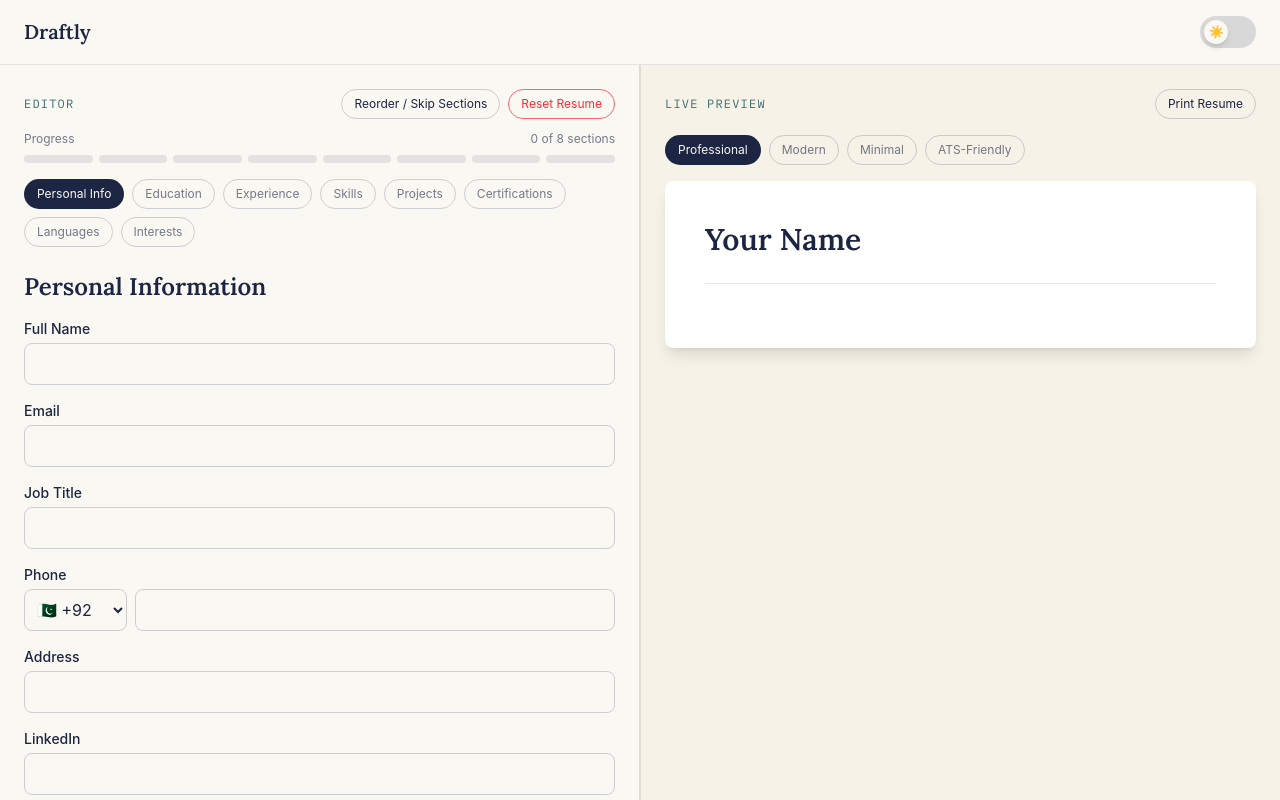
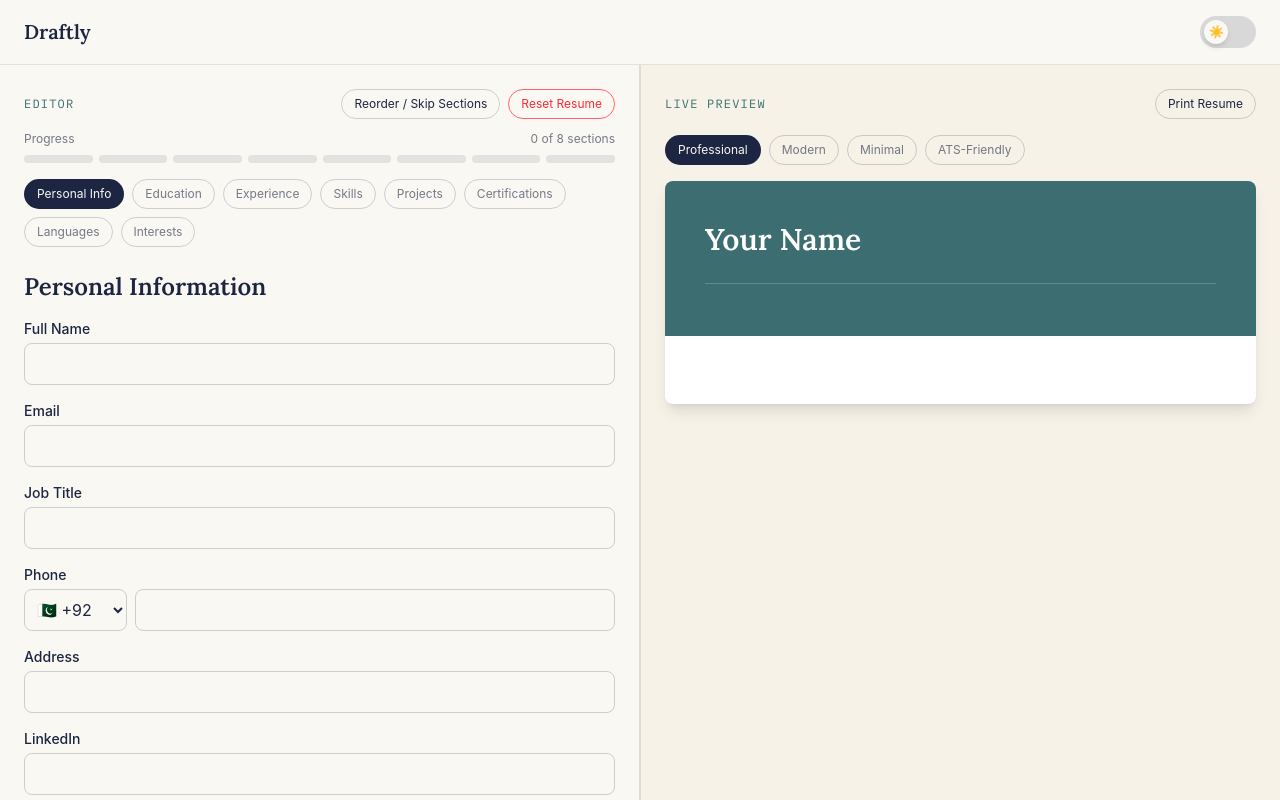
Before and after one commit to nahy1061/draftly, a React (Vite) app: page /builder in a window 1280 px wide. Both pictures are taken after a click on the button "Start Building". Shown: the top 800 px of the page. Built offline with nearby package versions, Linux system fonts and the light colour scheme.

Commit message:
style(professional-template): add teal masthead header and bolder section rules

```diff
--- a/src/components/ResumePreview/templates/ProfessionalTemplate.jsx
+++ b/src/components/ResumePreview/templates/ProfessionalTemplate.jsx
@@ -10,11 +10,35 @@ function ProfessionalTemplate() {
   const { resumeData } = useResume();
 
   return (
-    <div className="bg-white rounded-lg shadow-lg p-8 sm:p-10 max-w-2xl mx-auto print:max-w-none print:shadow-none print:rounded-none text-[#1C2541]">
+    <div className="bg-white rounded-lg shadow-lg overflow-hidden max-w-2xl mx-auto print:max-w-none print:shadow-none print:rounded-none text-[#1C2541]">
+      {/* Masthead — solid teal band gives Professional its own identity
+         at a glance, instead of just being "Minimal with bigger headings" */}
+      <div
+        className="
+          bg-[#3C6E71] px-8 sm:px-10 pt-8 sm:pt-10 pb-6 sm:pb-7
+          **:text-white!
+          [&_h2]:text-[#F4B942]!
+          [&_svg]:text-[#F4B942]!
+          [&_a]:text-[#F4B942]!
+          [&_a:hover]:text-white!
+          **:border-white/20!
+          [&_.cursor-pointer:hover]:bg-white/10!
+        "
+      >
         <ClickableSection sectionKey="personalInfo">
           <PersonalInfoPreview personalInfo={resumeData.personalInfo} />
         </ClickableSection>
+      </div>
 
+      {/* Body — section headings get a full underline rule instead of
+         just color+tracking, so they anchor the content more firmly
+         than Minimal's deliberately-faint ones */}
+      <div
+        className="
+          px-8 sm:px-10 pb-8 sm:pb-10 pt-6 sm:pt-7
+          [&_h2]:border-b-2! [&_h2]:border-[#F4B942]/60! [&_h2]:pb-1.5! [&_h2]:mb-3!
+        "
+      >
         <SortableSectionProvider>
           {(visibleSections) =>
             visibleSections.map((key) => {
@@ -32,6 +56,7 @@ function ProfessionalTemplate() {
           }
         </SortableSectionProvider>
       </div>
+    </div>
   );
 }
 
```
Lines whose indentation alone changed are shown as unchanged.
